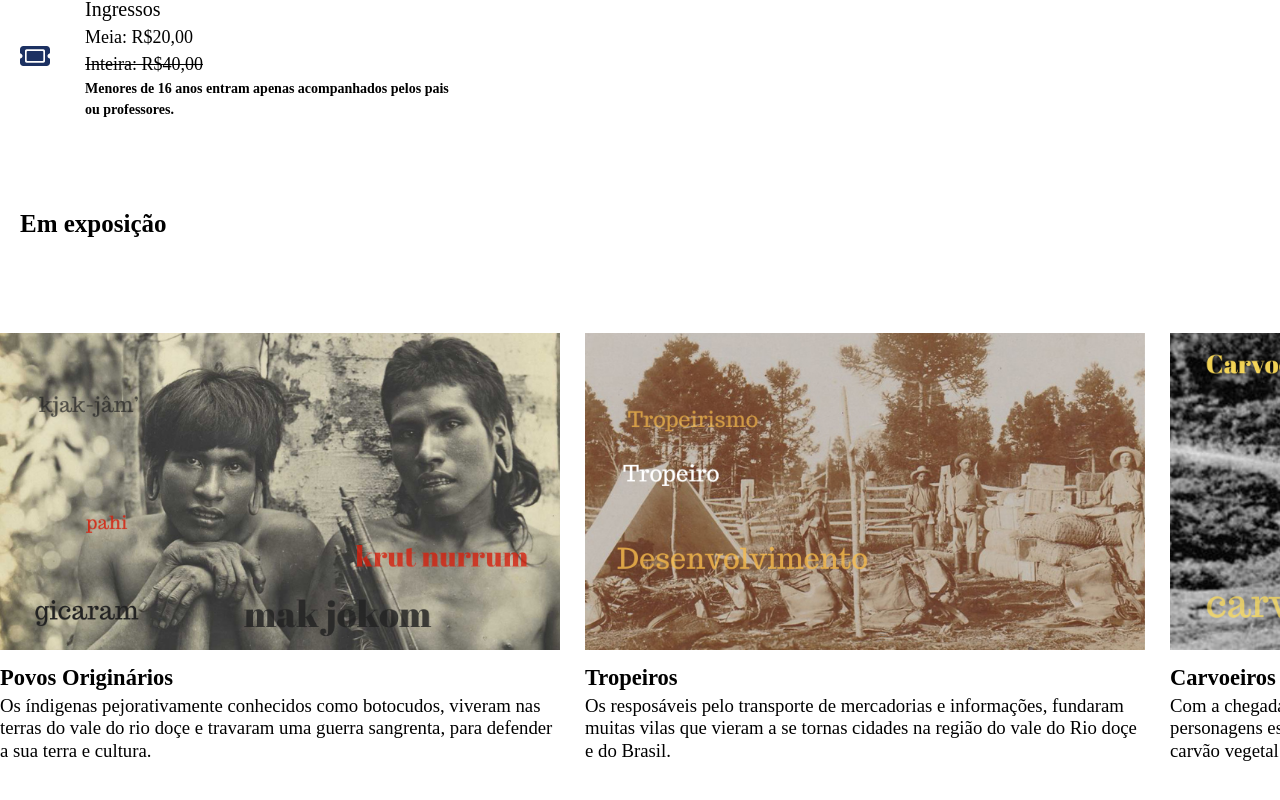
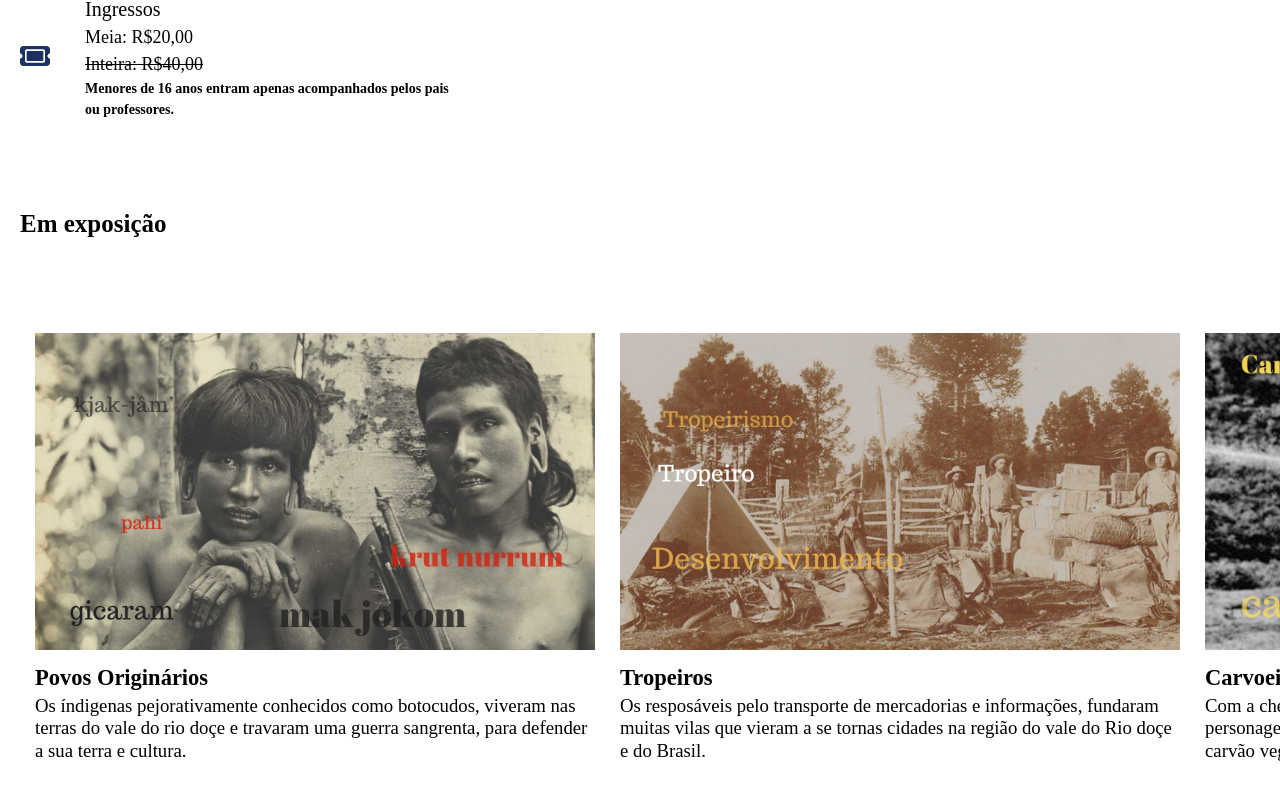
Before and after one commit to thalesaguiar/museuvivo-website, a Next.js app: page / in a window 1280 px wide. Shown: the part 1405-2205 px from the top of the page. Built offline with nearby package versions, Linux system fonts and the light colour scheme.

Commit message:
style: add new styles

```diff
--- a/src/components/ImageCard/ImageCard.tsx
+++ b/src/components/ImageCard/ImageCard.tsx
@@ -37,10 +37,10 @@ export default function ImageCard() {
   return (
     <div
       ref={scrollRef}
-      className="flex w-full flex-row overflow-x-scroll no-scrollbar mb-20 max-sm:ml-10 mt-36 group"
+      className="flex w-full flex-row overflow-x-scroll no-scrollbar mb-20 max-sm:ml-10 mt-36 group pl-14"
     >
       <button
-        className="bg-gray-200 hover:bg-gray-300 px-4 py-2 rounded-full absolute w-20 h-20 mt-48 ml-10 flex right-16 items-center justify-center opacity-0 group-hover:opacity-100"
+        className="bg-gray-200 hover:bg-gray-300 px-4 py-2 rounded-full absolute w-20 h-20 mt-48 ml-10 flex right-16 items-center justify-center opacity-0 group-hover:opacity-100 max-lg:hidden"
         onClick={() => handleCarrouselScrollFoward()}
       >
         <FontAwesomeIcon
@@ -49,7 +49,7 @@ export default function ImageCard() {
         />
       </button>
       <button
-        className="bg-gray-200 hover:bg-gray-300 px-4 py-2 rounded-full absolute w-20 h-20 mt-48 ml-10 flex right-0 left-0 items-center justify-center opacity-0 group-hover:opacity-100"
+        className="bg-gray-200 hover:bg-gray-300 px-4 py-2 rounded-full absolute w-20 h-20 mt-48 ml-10 flex right-0 left-0 items-center justify-center opacity-0 group-hover:opacity-100 max-lg:hidden"
         onClick={() => handleCarrouselScrollBack()}
       >
         <FontAwesomeIcon icon={faArrowLeft} style={{ width: 20, height: 20 }} />
```
